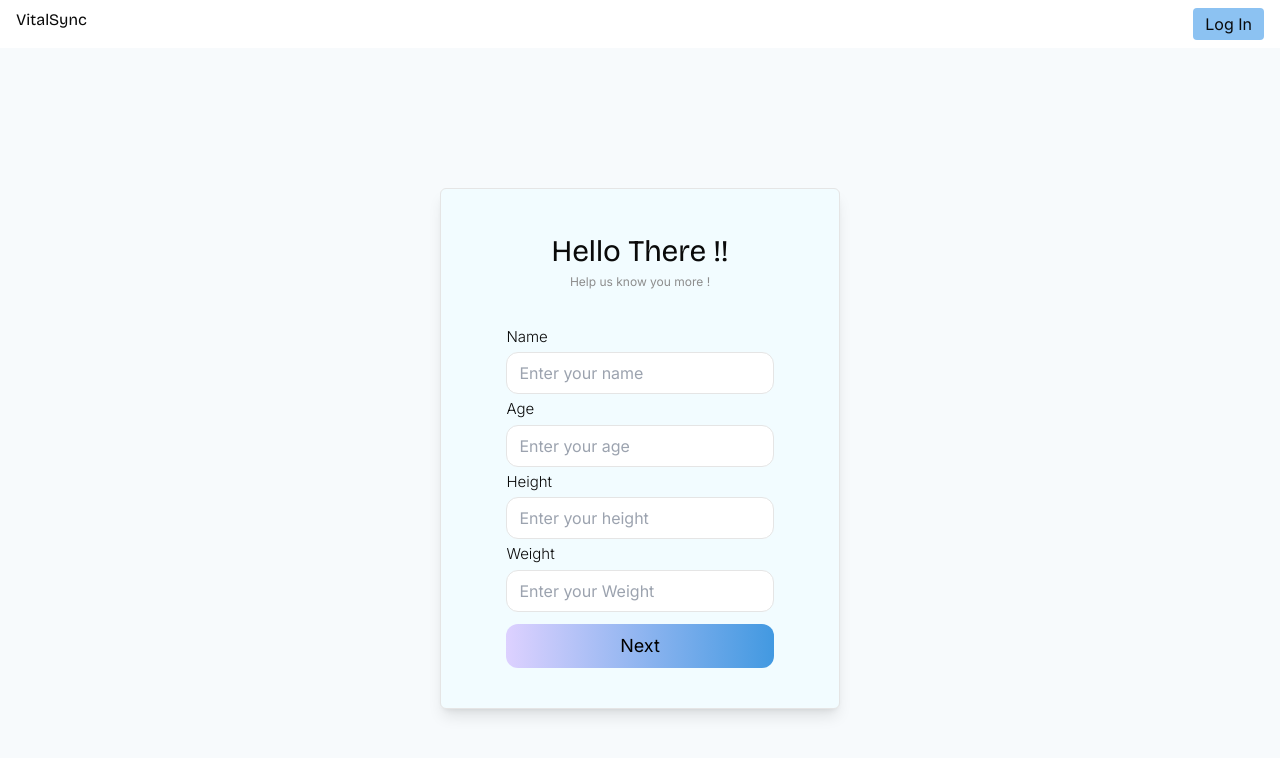
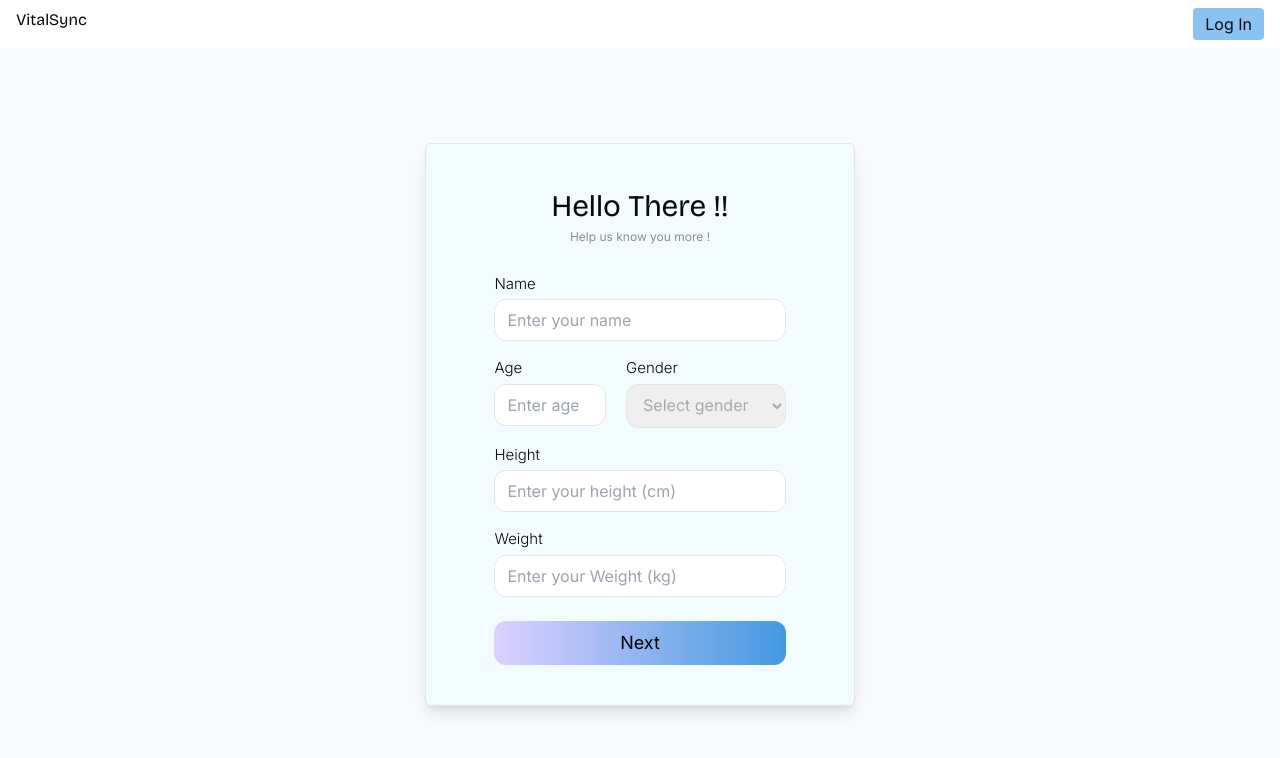
Before and after one commit to AaryanNarayani/VitalSync, a React (Vite) app in the folder app/client/: page /onboard/1 in a window 1280 px wide. Shown: the top 758 px of the page. Built offline with nearby package versions, Linux system fonts and the light colour scheme.

Commit message:
Gender input-field Added

```diff
--- a/app/client/src/pages/(onboard)/Onboard1.tsx
+++ b/app/client/src/pages/(onboard)/Onboard1.tsx
@@ -9,6 +9,7 @@ interface FormData {
   weight: number;
   height: number;
   age: number;
+  gender: string;
 }
 
 interface FormErrors {
@@ -16,6 +17,7 @@ interface FormErrors {
   weight?: string;
   height?: string;
   age?: string;
+  gender?: string;
 }
 
 const Onboard1 = () => {
@@ -28,6 +30,7 @@ const Onboard1 = () => {
     weight: 0,
     height: 0,
     age: 0,
+    gender : ""
   });
 
   const [errors, setErrors] = useState<FormErrors>({});
@@ -60,12 +63,18 @@ const Onboard1 = () => {
         if (parseInt(value) > 300) return "Please enter a valid height";
         return undefined;
 
+      case 'gender':
+        if (!value.trim()) return "Gender is required";
+        if (!namePattern.test(value)) return "Gender should contain only letters and spaces";
+        return undefined;
+
+
       default:
         return undefined;
     }
   };
 
-  const handleChange = (evt: React.ChangeEvent<HTMLInputElement>) => {
+  const handleChange = (evt: React.ChangeEvent<HTMLInputElement | HTMLSelectElement> ) => {
     const { name, value } = evt.target;
 
 
@@ -73,7 +82,7 @@ const Onboard1 = () => {
     setErrors({ ...errors, [name]: error });
 
 
-    if (name === 'name') {
+    if (name === 'name' || name === 'gender' ) {
       setFormData({ ...formData, [name]: value });
     } else {
 
@@ -104,14 +113,14 @@ const Onboard1 = () => {
   };
 
   return (
-    <div className="bg-[--primary-background] w-[100vw] h-[100vh] flex items-center justify-center">
-      <div className="bg-[--secondary-background] h-fit w-[400px] border border-gray border-opacity-55 rounded-md flex flex-col shadow-lg gap-5 px-8 py-10">
+    <div className="bg-[--primary-background] w-[100vw] h-[calc(100vh-48px)] flex items-center justify-center">
+      <div className="bg-[--secondary-background] h-fit w-[430px] border border-gray border-opacity-55 rounded-md flex flex-col shadow-lg gap-5 px-8 py-10">
         <div className="w-[90%] mx-auto flex flex-col justify-center items-center">
           <h1 className="text-[30px]">Hello There !!</h1>
           <p className="text-[--graytext] text-xs">Help us know you more !</p>
         </div>
-        <div className="w-[80%] mt-2  mx-auto flex flex-col items-start">
-          {errors && <span className="text-red-500 text-xs mt-1">{errors.name || errors.age || errors.height || errors.weight}</span>}
+        <div className="w-[80%]   mx-auto flex flex-col items-start">
+          {errors && <span className="text-red-500 text-xs mt-1">{errors.name || errors.age || errors.height || errors.weight || errors.gender}</span>}
           <label className="text-[15px] font-light mt-1">Name</label>
           <input
             type="text"
@@ -122,41 +131,59 @@ const Onboard1 = () => {
             onChange={handleChange}
           />
 
+          <div className="flex gap-5 mt-3">
+             <div className="flex flex-col w-[70%]" >
              <label className="text-[15px] font-light mt-1">Age</label>
                 <input
                   type="number"
                   className="outline-none py-[8px] w-[100%] mx-auto mt-1 rounded-xl px-3 text-md border border-opacity-25"
-            placeholder="Enter your age"
+                  placeholder="Enter age"
                   value={formData.age || ''}
                   name="age"
                   onChange={handleChange}
                   min="1"
                 />
+             </div>
+              <div className="flex flex-col w-[100%] mt-1">
+              <label className="text-[15px] font-light">Gender</label>
+                <select name="gender"
+                        id="gender"
+                        className="outline-none py-[10px] w-[100%] mx-auto rounded-xl text-[#a9a9a9] border border-opacity-25 px-3 mt-1"
+                        value={formData.gender}
+                        onChange={handleChange}
+                        >
+                  <option value="">Select gender</option>
+                  <option value="male">Male</option>
+                  <option value="female">Female</option>
+                </select>
+              </div>
+          </div>
 
-          <label className="text-[15px] font-light mt-1">Height</label>
+          <label className="text-[15px] font-light mt-4">Height</label>
           <input
             type="number"
             className="outline-none py-[8px] w-[100%] mx-auto mt-1 rounded-xl px-3 text-md border border-opacity-25"
-            placeholder="Enter your height"
+            placeholder="Enter your height (cm)"
             value={formData.height || ''}
             name="height"
             onChange={handleChange}
             min="1"
           />
 
-          <label className="text-[15px] font-light mt-1">Weight</label>
+          <label className="text-[15px] font-light mt-4">Weight</label>
           <input
             type="number"
             className="mb-3 outline-none py-[8px] w-[100%] mx-auto mt-1 rounded-xl px-3 text-md border border-opacity-25"
-            placeholder="Enter your Weight"
+            placeholder="Enter your Weight (kg)"
             value={formData.weight || ''}
             name="weight"
             onChange={handleChange}
             min="1"
           />
 
+
           <button
-            className="py-2 w-[100%] mx-auto rounded-xl px-2 text-lg bg-gradient-to-r from-[--secondary] to-[--primary] text-black transition duration-300 ease-in-out hover:brightness-90 text-[10px] font-normal"
+            className="py-2 w-[100%] mx-auto rounded-xl px-2 text-lg bg-gradient-to-r from-[--secondary] to-[--primary] text-black transition duration-300 ease-in-out hover:brightness-90 text-[10px] font-normal mt-3"
             onClick={handleNext}
           >
             Next
```
Also changed, not shown: 1 other file (tests, documents, lock files or other folders). Lines whose indentation alone changed are shown as unchanged.
